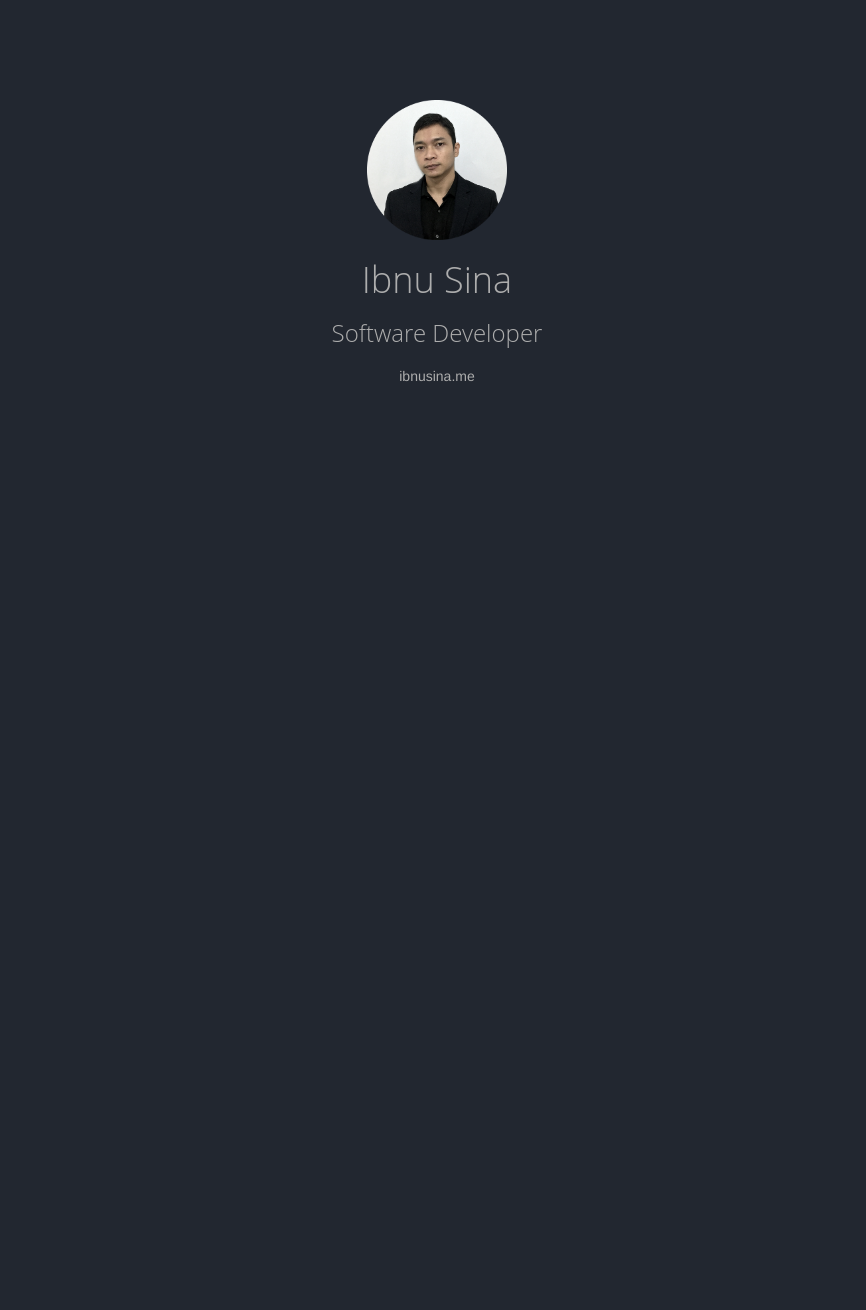
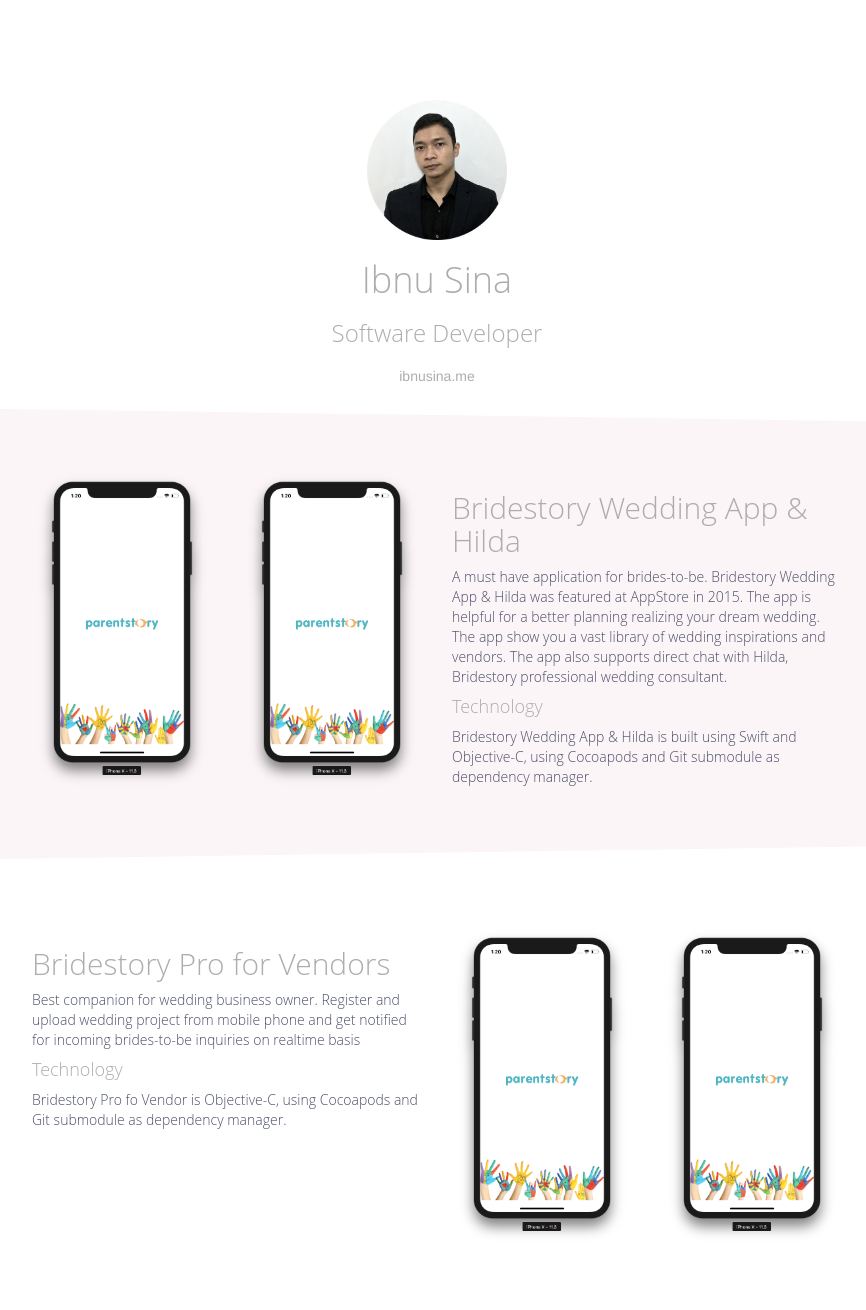
Before and after one commit to ibnusina/profile, a Jekyll site: the page built from index.md, in a window 1280 px wide. Shown: the whole page, without its empty margins (203-1069 px from the left). Built offline with Jekyll 4.4.1, drawn with Linux system fonts in a browser that asks for light colours; before the commit the page ends 900 px from its top, so only the background shows below that.

Commit message:
add copy for work portofolio

```diff
--- a/_includes/head.html
+++ b/_includes/head.html
@@ -3,8 +3,7 @@
 	<meta http-equiv="X-UA-Compatible" content="IE=edge">
 	<meta name="viewport" content="width=device-width, initial-scale=1">
 	<link rel="stylesheet" href="{{ "/assets/css/bootstrap.min.css" | relative_url }}">
-
 	<link rel="stylesheet" href="{{ "/assets/css/animate.css" | relative_url }}">
-	<link rel="stylesheet" href="{{ "/assets/css/style.css" | relative_url }}">
+	<link rel="stylesheet" href="{{ "/assets/css/profile_page_style.css" | relative_url }}">
 
 </head>
--- a/_layouts/default.html
+++ b/_layouts/default.html
@@ -5,13 +5,7 @@
 
   <body>
 
-    <main class="page-content" aria-label="Content">
-      <div class="wrapper">
         {{ content }}
-      </div>
-    </main>
-
-
   </body>
 
 </html>
--- a/_layouts/profile_page.html
+++ b/_layouts/profile_page.html
@@ -1,21 +1,51 @@
-<!DOCTYPE html>
-<html lang="{{ page.lang | default: site.lang | default: " en " }}">
-{%- include head.html -%}
-
-<body>
+---
+layout: default
+---
 <div class="container-fluid">
     <div class="text-center">
-            <img src="{{ "/assets/image/profile.png" | relative_url }}" width=140 class="profile-pic">
+        <img src="{{ "/assets/image/profile.png" | relative_url }}" width="140" class="profile-pic">
         <h1>Ibnu Sina</h1>
         <h3>Software Developer</h3>
         <div class="text-center" style="margin:20px">
-                <a  href="http://ibnusina.me/" class="no-underline" target="_blank">
+            <a href="http://ibnusina.me/" class="no-underline" target="_blank">
                                 ibnusina.me
                             </a>
         </div>
     </div>
-
+    <div class="row row-grey">
+        <div class="col-sm-8 col-sm-offset-2">
+            <div class="row work-item-row">
+                <div class="col-sm-3 col-xs-6">
+                    <img src="{{ "/assets/image/device.png" | relative_url }}" class="img-responsive center-block">
                 </div>
-</body>
-
-</html>
+                <div class="col-sm-3 col-xs-6">
+                    <img src="{{ "/assets/image/device.png" | relative_url }}" class="img-responsive center-block">
+                </div>
+                <div class="col-sm-6">
+                    <h2><a href="https://itunes.apple.com/id/app/bridestory-wedding-app-hilda/id1067262519?mt=8" target="blank">Bridestory Wedding App & Hilda</a></h2>
+                    <p>A must have application for brides-to-be. Bridestory Wedding App & Hilda was featured at AppStore in 2015. The app is helpful for a better planning realizing your dream wedding. The app show you a vast library of wedding inspirations and vendors. The app also supports direct chat with Hilda, Bridestory professional wedding consultant.</p>
+                    <h4>Technology</h4>
+                    <p>Bridestory Wedding App & Hilda is built using Swift and Objective-C, using Cocoapods and Git submodule as dependency manager.</p>
+                </div>
+            </div>
+        </div>
+    </div>
+    <div class="row row-white">
+        <div class="col-sm-8 col-sm-offset-2">
+            <div class="row work-item-row">
+                <div class="col-sm-6">
+                    <h2><a href="https://itunes.apple.com/id/app/bridestory-pro-for-vendors/id1014315547?mt=8" target="blank">Bridestory Pro for Vendors</a></h2>
+                    <p>Best companion for wedding business owner. Register and upload wedding project from mobile phone and get notified for incoming brides-to-be inquiries on realtime basis</p>
+                    <h4>Technology</h4>
+                    <p>Bridestory Pro fo Vendor is Objective-C, using Cocoapods and Git submodule as dependency manager.</p>
+                </div>
+                <div class="col-sm-3 col-xs-6">
+                    <img src="{{ "/assets/image/device.png" | relative_url }}" class="img-responsive center-block">
+                </div>
+                <div class="col-sm-3 col-xs-6">
+                    <img src="{{ "/assets/image/device.png" | relative_url }}" class="img-responsive center-block">
+                </div>
+            </div>
+        </div>
+    </div>
+</div>
--- a/assets/css/style.css
+++ b/assets/css/profile_page_style.css
@@ -1,17 +1,6 @@
 
 body {
-/*	background: #F2E9E4;*/
-	/* fallback for old browsers */
-	/*background: -webkit-linear-gradient(to left, #ef32d9, #89fffd);*/
-	/* Chrome 10-25, Safari 5.1-6 */
-	/*background: linear-gradient(to left, #ef32d9, #89fffd);*/
-	/* W3C, IE 10+/ Edge, Firefox 16+, Chrome 26+, Opera 12+, Safari 7+ */
-/*	height: 100%;
-	margin: 0;
-	background-repeat: no-repeat;
-	background-attachment: fixed;*/
 	margin-top:100px;
-	background: #222730;
 }
 
 h1, h2, h3, h4, h5{
@@ -60,10 +49,6 @@
 	margin-top:25px;
 }
 
-nav {
-	display: flex;
-}
-
 .navbar-default {
 	background-color: #93ca44;
 	border: none;
@@ -77,7 +62,7 @@
 }
 
 .row-grey {
-	background-color: red;
+	background-color: #FBF5F7;
 	-webkit-clip-path: polygon(0 0%, 100% 4%, 100% 96%, 0% 100%);
 	clip-path: polygon(0 0%, 100% 4%, 100% 96%, 0% 100%);
 	padding: 65px 10px;
```
Also changed, not shown: assets/image/device.png (added). Lines whose indentation alone changed are shown as unchanged.
